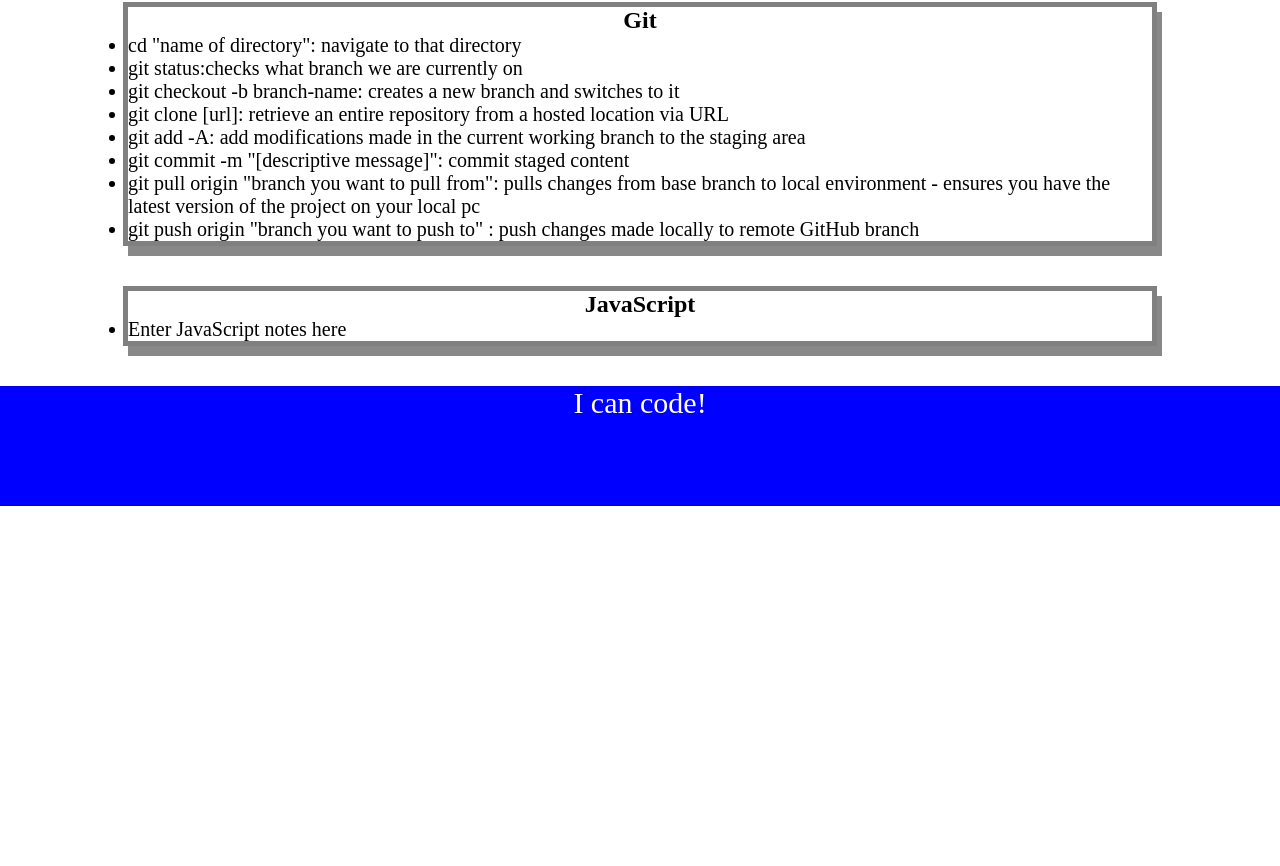
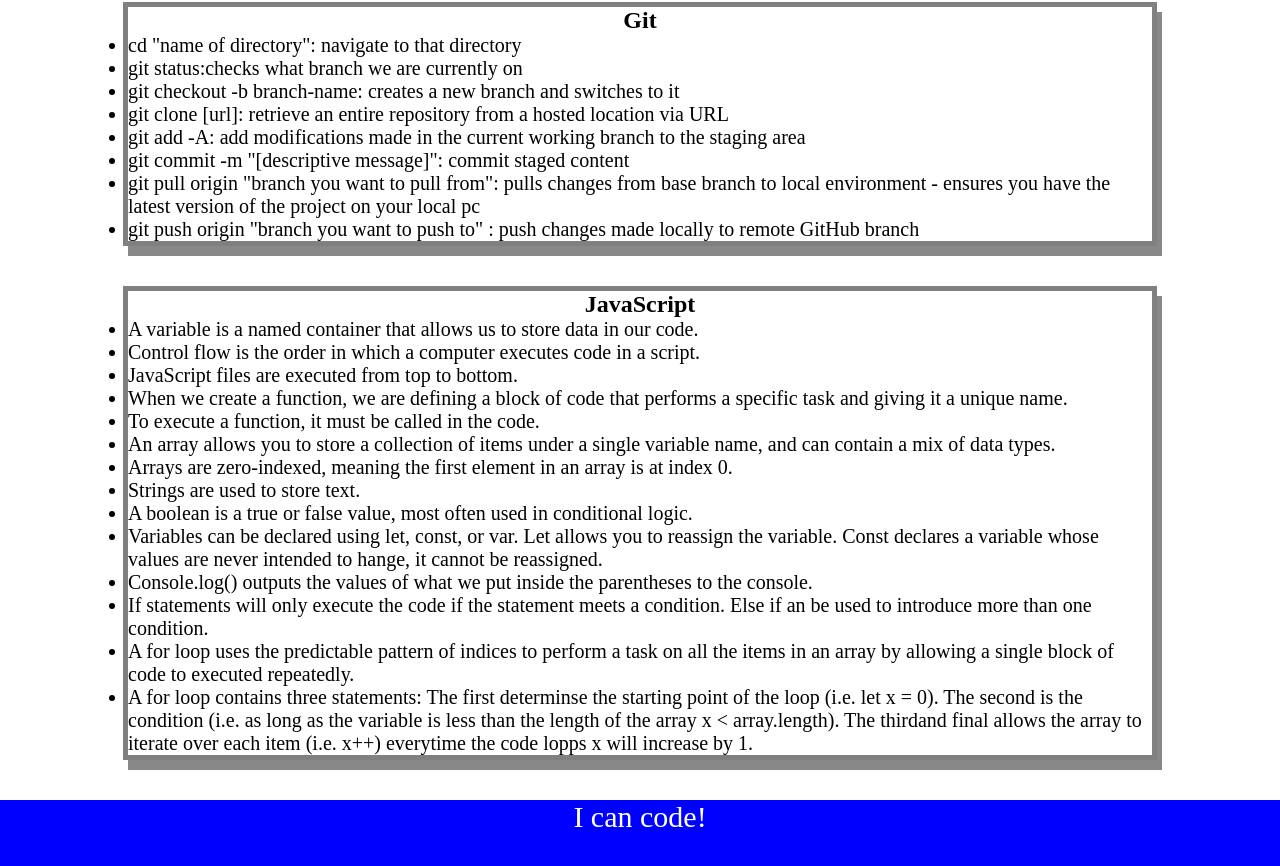
Before and after one commit to Kiley195/prework-study-guide, a plain HTML site: page index.html in a window 1280 px wide. Shown: the part 933-1799 px from the top of the page. Before the commit the page ends 1439 px from the top, so only its background shows below. Drawn offline with Linux system fonts and the light colour scheme.

Commit message:
added functions to js.script

```diff
--- a/assets/script.js
+++ b/assets/script.js
@@ -1,18 +1,27 @@
 const topics = ['HTML', 'CSS', 'Git', 'JavaScript'];
-/*
-if (topic === 'HTML') {
+const randomTopic = topics[Math.floor(Math.random() * topics.length)];
+
+function listTopics() {
+    for (let x = 0; x < topics.length; x++) {
+        console.log(topics[x]);
+    }
+}
+
+function selectTopic() {
+    if (randomTopic === 'HTML') {
       console.log("Let's study HTML!");
-} else if (topic === 'CSS') {
+    } else if (randomTopic === 'CSS') {
       console.log("Let's study CSS!");
-} else if (topic === 'Git') {
+    } else if (randomTopic === 'Git') {
       console.log("Let's study Git!");
-} else if (topic === 'JavaScript') {
+    } else if (randomTopic === 'JavaScript') {
       console.log("Let's study JavaScript!");
     } else {
       console.log('Please try again!');
     }
-*/
+  }
 
-for (let x = 0; x < topics.length; x++) {
-    console.log(topics[x]);
-}
+console.log('Here are the topics we learned through Prework:');
+listTopics()
+console.log('Which topic should we study first?');
+selectTopic()
--- a/index.html
+++ b/index.html
@@ -108,8 +108,21 @@
         <h2>JavaScript</h2>
 
         <ul>
+          <li>A variable is a named container that allows us to store data in our code.</li>
+          <li>Control flow is the order in which a computer executes code in a script.</li>
+          <li>JavaScript files are executed from top to bottom.</li>
+          <li>When we create a function, we are defining a block of code that performs a specific task and giving it a unique name.</li>
+          <li>To execute a function, it must be called in the code.</li>
+          <li>An array allows you to store a collection of items under a single variable name, and can contain a mix of data types.</li>
+          <li>Arrays are zero-indexed, meaning the first element in an array is at index 0.</li>
+          <li>Strings are used to store text.</li>
+          <li>A boolean is a true or false value, most often used in conditional logic.</li>
+          <li>Variables can be declared using let, const, or var. Let allows you to reassign the variable. Const declares a variable whose values are never intended to hange, it cannot be reassigned.</li>
+          <li>Console.log() outputs the values of what we put inside the parentheses to the console.</li>
+          <li>If statements will only execute the code if the statement meets a condition. Else if an be used to introduce more than one condition.</li>
+          <li>A for loop uses the predictable pattern of indices to perform a task on all the items in an array by allowing a single block of code to executed repeatedly.</li>
+          <li>A for loop contains three statements: The first determinse the starting point of the loop (i.e. let x = 0). The second is the condition (i.e. as long as the variable is less than the length of the array x < array.length). The thirdand final allows the array to iterate over each item (i.e. x++) everytime the code lopps x will increase by 1.</li>
 
-          <li>Enter JavaScript notes here</li>
 
         </ul>
 
```
Lines whose indentation alone changed are shown as unchanged.
